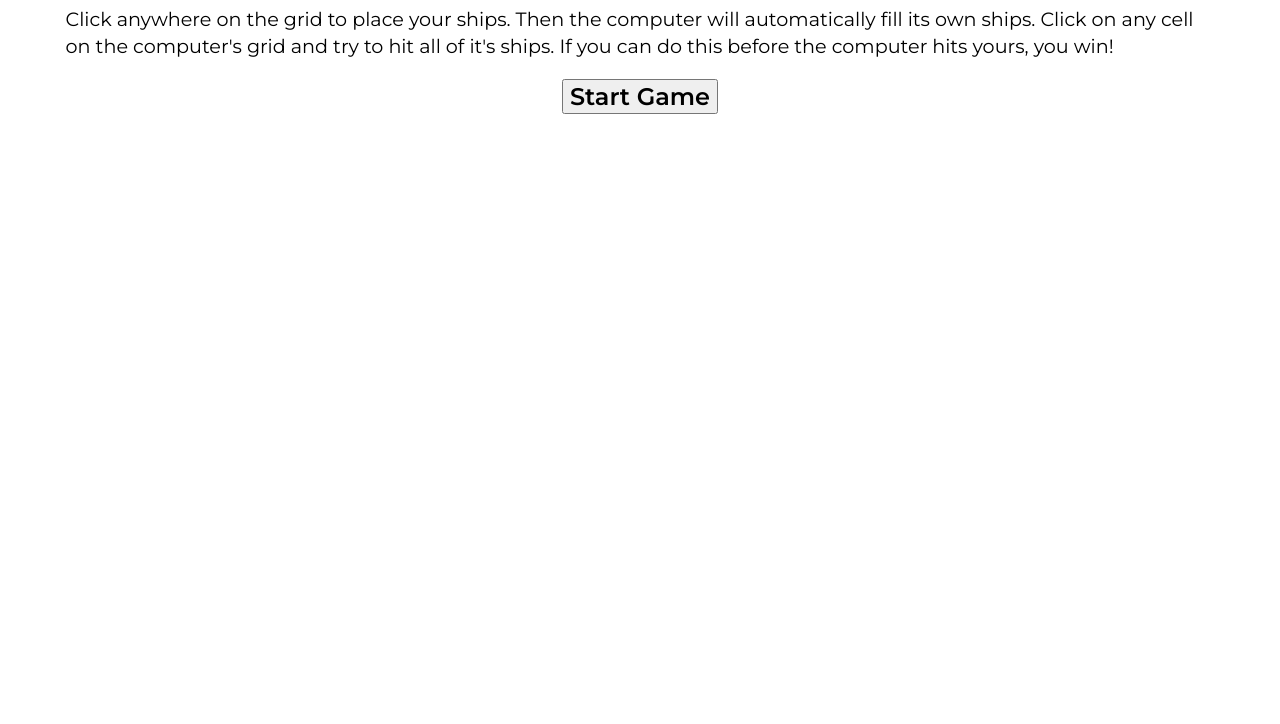
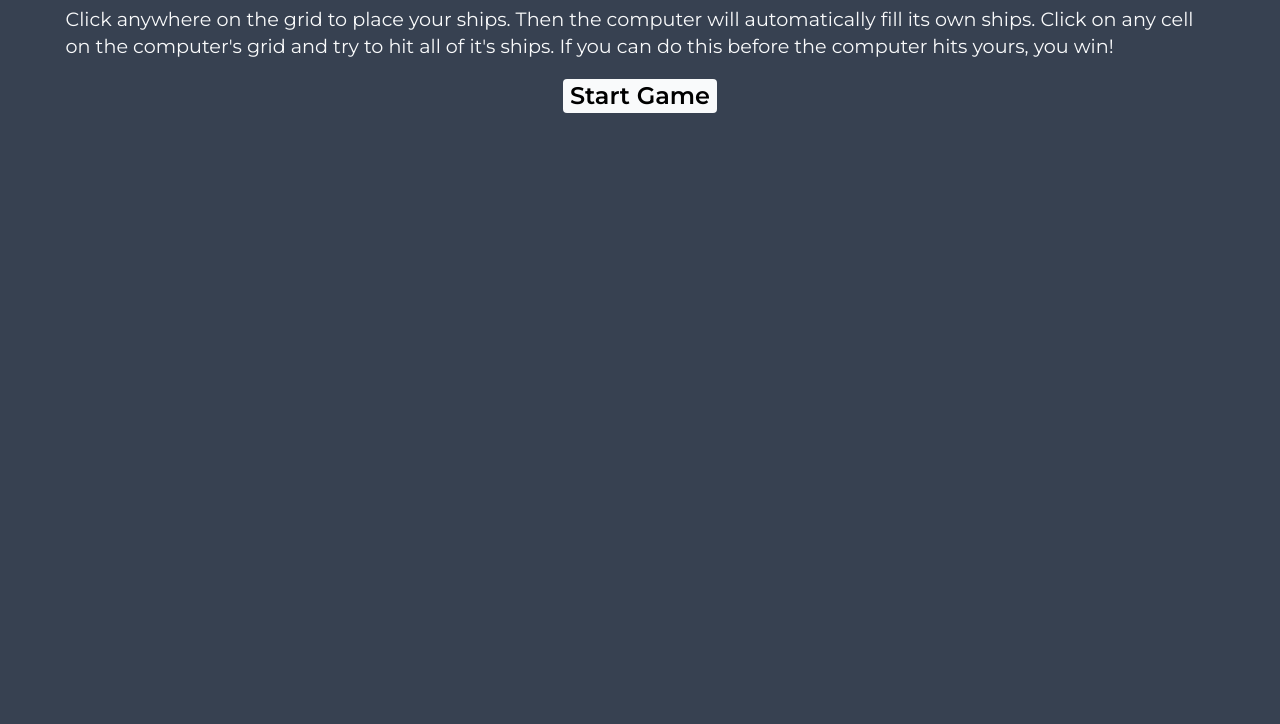
Before and after one commit to kmitova/battleship, a website with bundled scripts: page index.html in a window 1280 px wide. Shown: the part 76-800 px from the top of the page. Built offline with nearby package versions, Linux system fonts and the light colour scheme.

Commit message:
Update style.css

```diff
--- a/style.css
+++ b/style.css
@@ -3,10 +3,15 @@
 :root {
   --grid-cols: 1;
   --grid-rows: 1;
+  --background-color: #374151;
+  --font-color: #f9fafb;
 }
 
 body {
   font-family: 'Montserrat', sans-serif;
+  background-color: var(--background-color);
+  color: var(--font-color);
+
 }
 
 .grid {
@@ -66,6 +71,11 @@ button {
   font-size: 1.5rem;
   font-family: 'Montserrat', sans-serif;
   font-weight: 600;
+  background-color: var(--font-color);
+  border: none;
+  box-shadow: none;
+  border-radius: 4px;
+  padding: .1em .3em;
 }
 
 h1 {
```
